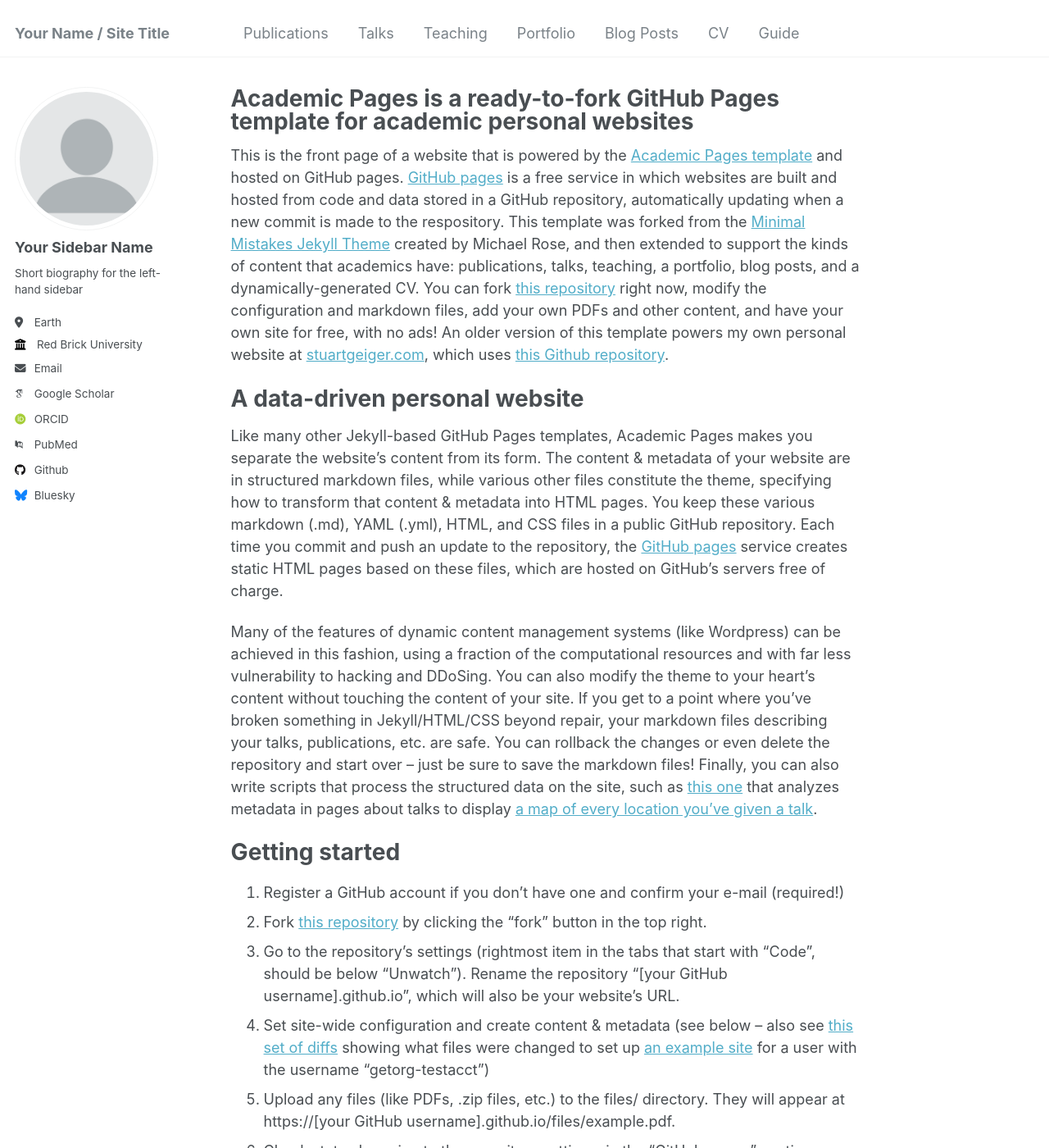
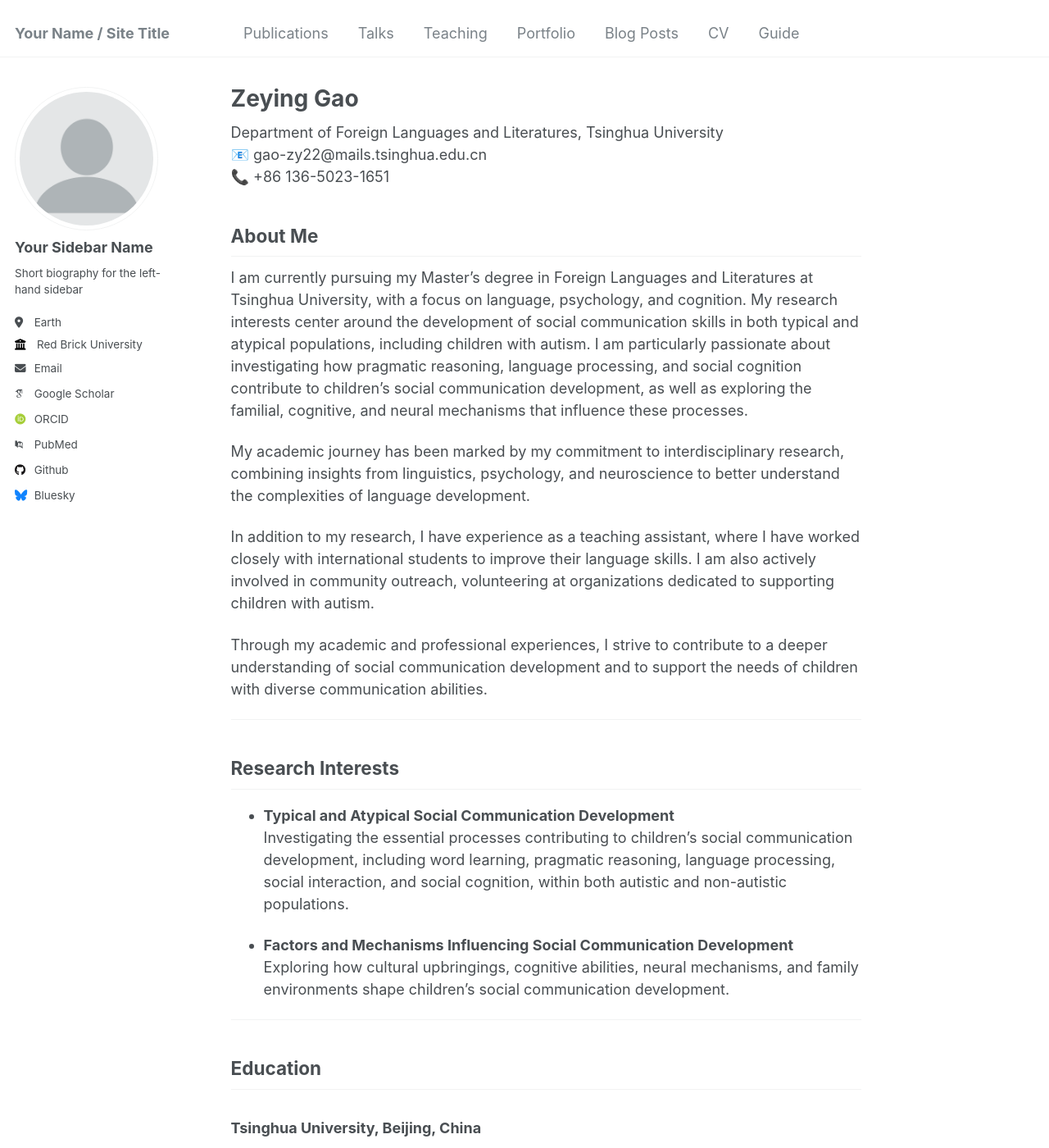
Before and after one commit to ZeyingGAO/zeyinggao.github.io, a Jekyll site: the page built from _pages/about.md, in a window 1280 px wide and 1400 px high. Shown: the whole window at 82% size. Built offline with Jekyll 4.4.1, drawn with Linux system fonts in a browser that asks for light colours; some web fonts are replaced; some of the changed text lies outside the part shown.

Commit message:
Update about.md

```diff
--- a/_pages/about.md
+++ b/_pages/about.md
@@ -1,49 +1,53 @@
 ---
 permalink: /
-title: "Academic Pages is a ready-to-fork GitHub Pages template for academic personal websites"
+title: "Zeying Gao"
 author_profile: true
 redirect_from:
   - /about/
   - /about.html
 ---
 
-This is the front page of a website that is powered by the [Academic Pages template](https://github.com/academicpages/academicpages.github.io) and hosted on GitHub pages. [GitHub pages](https://pages.github.com) is a free service in which websites are built and hosted from code and data stored in a GitHub repository, automatically updating when a new commit is made to the respository. This template was forked from the [Minimal Mistakes Jekyll Theme](https://mmistakes.github.io/minimal-mistakes/) created by Michael Rose, and then extended to support the kinds of content that academics have: publications, talks, teaching, a portfolio, blog posts, and a dynamically-generated CV. You can fork [this repository](https://github.com/academicpages/academicpages.github.io) right now, modify the configuration and markdown files, add your own PDFs and other content, and have your own site for free, with no ads! An older version of this template powers my own personal website at [stuartgeiger.com](http://stuartgeiger.com), which uses [this Github repository](https://github.com/staeiou/staeiou.github.io).
+Department of Foreign Languages and Literatures, Tsinghua University
+📧 gao-zy22@mails.tsinghua.edu.cn
+📞 +86 136-5023-1651
 
-A data-driven personal website
-======
-Like many other Jekyll-based GitHub Pages templates, Academic Pages makes you separate the website's content from its form. The content & metadata of your website are in structured markdown files, while various other files constitute the theme, specifying how to transform that content & metadata into HTML pages. You keep these various markdown (.md), YAML (.yml), HTML, and CSS files in a public GitHub repository. Each time you commit and push an update to the repository, the [GitHub pages](https://pages.github.com/) service creates static HTML pages based on these files, which are hosted on GitHub's servers free of charge.
+## About Me
 
-Many of the features of dynamic content management systems (like Wordpress) can be achieved in this fashion, using a fraction of the computational resources and with far less vulnerability to hacking and DDoSing. You can also modify the theme to your heart's content without touching the content of your site. If you get to a point where you've broken something in Jekyll/HTML/CSS beyond repair, your markdown files describing your talks, publications, etc. are safe. You can rollback the changes or even delete the repository and start over -- just be sure to save the markdown files! Finally, you can also write scripts that process the structured data on the site, such as [this one](https://github.com/academicpages/academicpages.github.io/blob/master/talkmap.ipynb) that analyzes metadata in pages about talks to display [a map of every location you've given a talk](https://academicpages.github.io/talkmap.html).
+I am currently pursuing my Master's degree in Foreign Languages and Literatures at Tsinghua University, with a focus on language, psychology, and cognition. My research interests center around the development of social communication skills in both typical and atypical populations, including children with autism. I am particularly passionate about investigating how pragmatic reasoning, language processing, and social cognition contribute to children's social communication development, as well as exploring the familial, cognitive, and neural mechanisms that influence these processes.
 
-Getting started
-======
-1. Register a GitHub account if you don't have one and confirm your e-mail (required!)
-1. Fork [this repository](https://github.com/academicpages/academicpages.github.io) by clicking the "fork" button in the top right.
-1. Go to the repository's settings (rightmost item in the tabs that start with "Code", should be below "Unwatch"). Rename the repository "[your GitHub username].github.io", which will also be your website's URL.
-1. Set site-wide configuration and create content & metadata (see below -- also see [this set of diffs](http://archive.is/3TPas) showing what files were changed to set up [an example site](https://getorg-testacct.github.io) for a user with the username "getorg-testacct")
-1. Upload any files (like PDFs, .zip files, etc.) to the files/ directory. They will appear at https://[your GitHub username].github.io/files/example.pdf.
-1. Check status by going to the repository settings, in the "GitHub pages" section
+My academic journey has been marked by my commitment to interdisciplinary research, combining insights from linguistics, psychology, and neuroscience to better understand the complexities of language development.
 
-Site-wide configuration
-------
-The main configuration file for the site is in the base directory in [_config.yml](https://github.com/academicpages/academicpages.github.io/blob/master/_config.yml), which defines the content in the sidebars and other site-wide features. You will need to replace the default variables with ones about yourself and your site's github repository. The configuration file for the top menu is in [_data/navigation.yml](https://github.com/academicpages/academicpages.github.io/blob/master/_data/navigation.yml). For example, if you don't have a portfolio or blog posts, you can remove those items from that navigation.yml file to remove them from the header.
+In addition to my research, I have experience as a teaching assistant, where I have worked closely with international students to improve their language skills. I am also actively involved in community outreach, volunteering at organizations dedicated to supporting children with autism.
 
-Create content & metadata
-------
-For site content, there is one markdown file for each type of content, which are stored in directories like _publications, _talks, _posts, _teaching, or _pages. For example, each talk is a markdown file in the [_talks directory](https://github.com/academicpages/academicpages.github.io/tree/master/_talks). At the top of each markdown file is structured data in YAML about the talk, which the theme will parse to do lots of cool stuff. The same structured data about a talk is used to generate the list of talks on the [Talks page](https://academicpages.github.io/talks), each [individual page](https://academicpages.github.io/talks/2012-03-01-talk-1) for specific talks, the talks section for the [CV page](https://academicpages.github.io/cv), and the [map of places you've given a talk](https://academicpages.github.io/talkmap.html) (if you run this [python file](https://github.com/academicpages/academicpages.github.io/blob/master/talkmap.py) or [Jupyter notebook](https://github.com/academicpages/academicpages.github.io/blob/master/talkmap.ipynb), which creates the HTML for the map based on the contents of the _talks directory).
+Through my academic and professional experiences, I strive to contribute to a deeper understanding of social communication development and to support the needs of children with diverse communication abilities.
 
-**Markdown generator**
+---
 
-I have also created [a set of Jupyter notebooks](https://github.com/academicpages/academicpages.github.io/tree/master/markdown_generator
-) that converts a CSV containing structured data about talks or presentations into individual markdown files that will be properly formatted for the Academic Pages template. The sample CSVs in that directory are the ones I used to create my own personal website at stuartgeiger.com. My usual workflow is that I keep a spreadsheet of my publications and talks, then run the code in these notebooks to generate the markdown files, then commit and push them to the GitHub repository.
+## Research Interests
+- **Typical and Atypical Social Communication Development**
+  Investigating the essential processes contributing to children’s social communication development, including word learning, pragmatic reasoning, language processing, social interaction, and social cognition, within both autistic and non-autistic populations.
 
-How to edit your site's GitHub repository
-------
-Many people use a git client to create files on their local computer and then push them to GitHub's servers. If you are not familiar with git, you can directly edit these configuration and markdown files directly in the github.com interface. Navigate to a file (like [this one](https://github.com/academicpages/academicpages.github.io/blob/master/_talks/2012-03-01-talk-1.md) and click the pencil icon in the top right of the content preview (to the right of the "Raw | Blame | History" buttons). You can delete a file by clicking the trashcan icon to the right of the pencil icon. You can also create new files or upload files by navigating to a directory and clicking the "Create new file" or "Upload files" buttons.
+- **Factors and Mechanisms Influencing Social Communication Development**
+  Exploring how cultural upbringings, cognitive abilities, neural mechanisms, and family environments shape children’s social communication development.
 
-Example: editing a markdown file for a talk
-![Editing a markdown file for a talk](/images/editing-talk.png)
+---
 
-For more info
-------
-More info about configuring Academic Pages can be found in [the guide](https://academicpages.github.io/markdown/). The [guides for the Minimal Mistakes theme](https://mmistakes.github.io/minimal-mistakes/docs/configuration/) (which this theme was forked from) might also be helpful.
+## Education
+### Tsinghua University, Beijing, China
+**M.A. in Foreign Languages and Literatures (with an emphasis on language, psychology, and cognition)**
+_Sep 2022 - Jun 2025_
+- GPA: 3.97/4.0
+- Core Courses: Research on Corpus Linguistics (A+), Statistics for Psychology (A), Psycholinguistics (A), Neurolinguistics (A)
+- Thesis: Acquisition of Relevance Implicatures in Preschool Mandarin-Speaking Children
+- Advisor: Peng Zhou, Ph.D.
+
+### Sun Yat-sen University, Guangdong, China
+**B.A. in English Language and Literature**
+_Aug 2018 - Jun 2022_
+- GPA: 4.3/5.0 (4.0/4.0 on international scale)
+- Rank: 1st out of 54 students
+- Core Courses: Language Acquisition (95), Applied Linguistics (97), Advanced Mathematics (100)
+- Thesis: The Relationship Between Theory of Mind and Listening Comprehension Among Chinese Preschoolers with and without Autism Spectrum Disorder
+- Advisor: Jing Zhao, Ph.D.
+
+---
```
